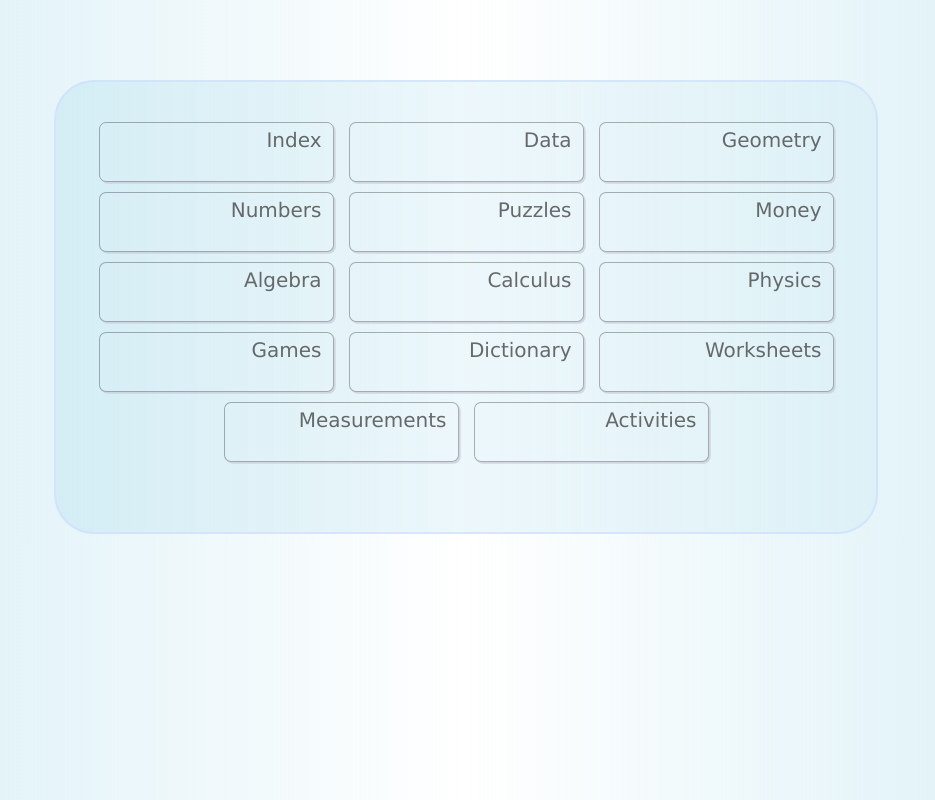
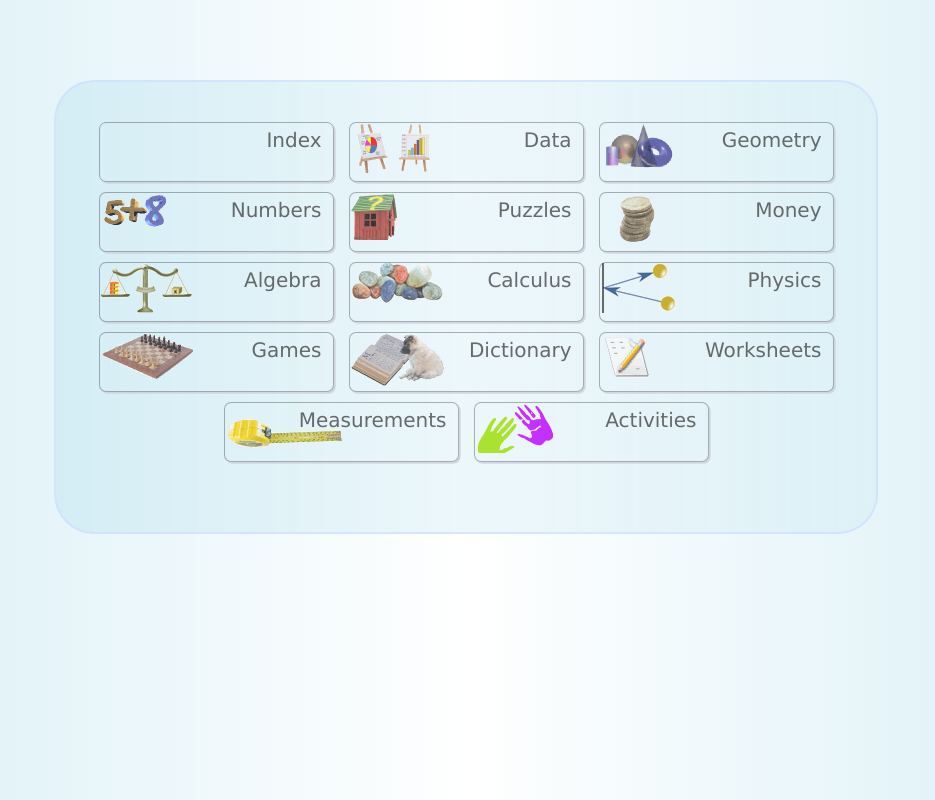
Before and after one commit to ubaidraza455/Mathisfun, a plain HTML site: page index.html in a window 1280 px wide. Shown: the whole page, without its empty margins (174-1109 px from the left). Drawn offline with Linux system fonts and the light colour scheme.

Commit message:
Update index.html

```diff
--- a/index.html
+++ b/index.html
@@ -54,65 +54,65 @@ body{
         .item2{
             grid-column: 3 / 5;
 
-            background-image: url(/Images/icon-data.gif);
+            background-image: url(/icon-data.gif);
             background-repeat: no-repeat;
         }
         .item3{
             grid-column: 5 / 7;
-            background-image: url(/Images/icon-geometry.gif);
+            background-image: url(/icon-geometry.gif);
             background-repeat: no-repeat;
         }
 
          .item4{
             grid-column: 1 / 3;
-            background-image: url(/Images/icon-numbers.gif);
+            background-image: url(/icon-numbers.gif);
             background-repeat: no-repeat;
         }
 
          .item5{
             grid-column: 3 / 5;
-            background-image: url(/Images/icon-puzzles.gif);
+            background-image: url(/icon-puzzles.gif);
             background-repeat: no-repeat;
         }
 
          .item6{
             grid-column: 5 / 7;
-            background-image: url(/Images/icon-money.gif);
+            background-image: url(/icon-money.gif);
             background-repeat: no-repeat;
         }
 
         .item7{
             grid-column: 1 / 3;
-            background-image: url(/Images/icon-algebra.gif);
+            background-image: url(/icon-algebra.gif);
             background-repeat: no-repeat;
         }
 
         .item8{
             grid-column: 3 / 5;
-            background-image: url(/Images/icon-calculus.gif);
+            background-image: url(/icon-calculus.gif);
             background-repeat: no-repeat;
         }
         .item9{
             grid-column: 5 / 7;
-            background-image: url(/Images/icon-physics.gif);
+            background-image: url(/icon-physics.gif);
             background-repeat: no-repeat;
 
         }
 
         .item10{
             grid-column: 1 / 3;
-            background-image: url(/Images/icon-games.gif);
+            background-image: url(/icon-games.gif);
             background-repeat: no-repeat;
         }
 
         .item11{
             grid-column: 3 / 5;
-            background-image: url(/Images/icon-dictionary.gif);
+            background-image: url(/icon-dictionary.gif);
             background-repeat: no-repeat;
         }
         .item12{
             grid-column: 5 / 7;
-            background-image: url(/Images/icon-worksheet.gif);
+            background-image: url(/icon-worksheet.gif);
             background-repeat: no-repeat;
         }
 
@@ -124,7 +124,7 @@ body{
             grid-column-start: 2;
             grid-row-start: 5 ;
             grid-column: 2 / 4;
-            background-image: url(/Images/icon-measure.gif);
+            background-image: url(/icon-measure.gif);
             background-repeat: no-repeat;
         }
 
@@ -133,7 +133,7 @@ body{
             grid-column-start: 2;
             grid-row-start: 5 ;
             grid-column: 4 / 6;
-            background-image: url(/Images/icon-activity.gif);
+            background-image: url(/icon-activity.gif);
             background-repeat: no-repeat;
         }
 
```
